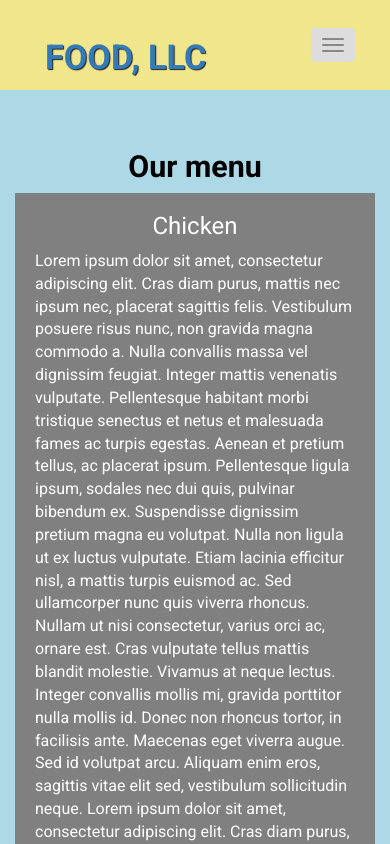
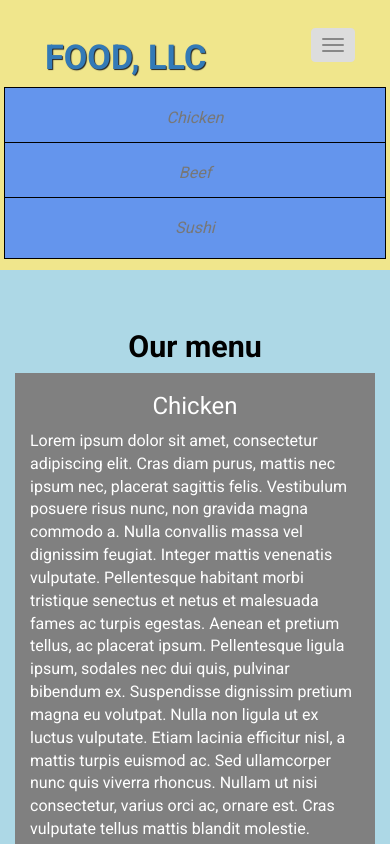
Before and after one commit to elliotscrubs/coursera-test, a plain HTML site: page module3-solution/index.html in a window 390 px wide. Both pictures are taken after a click on the button "Toggle navigation". Shown: the top 844 px of the page. Drawn offline with Linux system fonts and the light colour scheme.

Commit message:
module3 done

```diff
--- a/module3-solution/css/style.css
+++ b/module3-solution/css/style.css
@@ -53,6 +53,20 @@
 }
 .chicken-menu {
     background-color: grey;
-    padding-left: 20px;
-    padding-right: 20px;
 }
+#collapse-nav li {
+    background-color: cornflowerblue;
+    padding: 10px;
+    text-align: center;
+    font-style: italic;
+}
+.menu-item {
+	outline: 1px solid black;
+}
+
+@media(max-width: 768px) {
+   .menu-item {
+    margin: -15px;
+    margin-top: 10px;
+   }
+}
--- a/module3-solution/index.html
+++ b/module3-solution/index.html
@@ -11,7 +11,7 @@
 <body>
   <header>
     <nav id="header-nav" class="navbar navbar-default">
-      <div class="container">
+      <div class="container-fluid">
         <div class="navbar-header">
           <div class="navbar-brand">
             <a href="index.html"><h1>Food, LLC</h1></a>
@@ -22,6 +22,29 @@
             <span class="icon-bar"></span>
             <span class="icon-bar"></span>
           </button>
+        </div>
+
+        <div id="collapse-nav" class="collapse hidden-sm hidden-md hidden-lg" aria-hidden="true">
+          <ul id="nav-list" class="nav navbar-nav">
+              <li class="menu-item">
+                   <a href="menu-categories.html">
+                    <br class="hidden-xs">
+                     Chicken
+                   </a>
+              </li>
+              <li class="menu-item">
+                  <a href="...">
+                  <br class="hidden-xs">
+                    Beef
+                  </a>
+              </li>
+              <li class="menu-item">
+                  <a href="...">
+                  <br class="hidden-xs">
+                     Sushi
+                  </a>
+              </li>
+           </ul>
         </div>
       </div>
     </nav>
```
